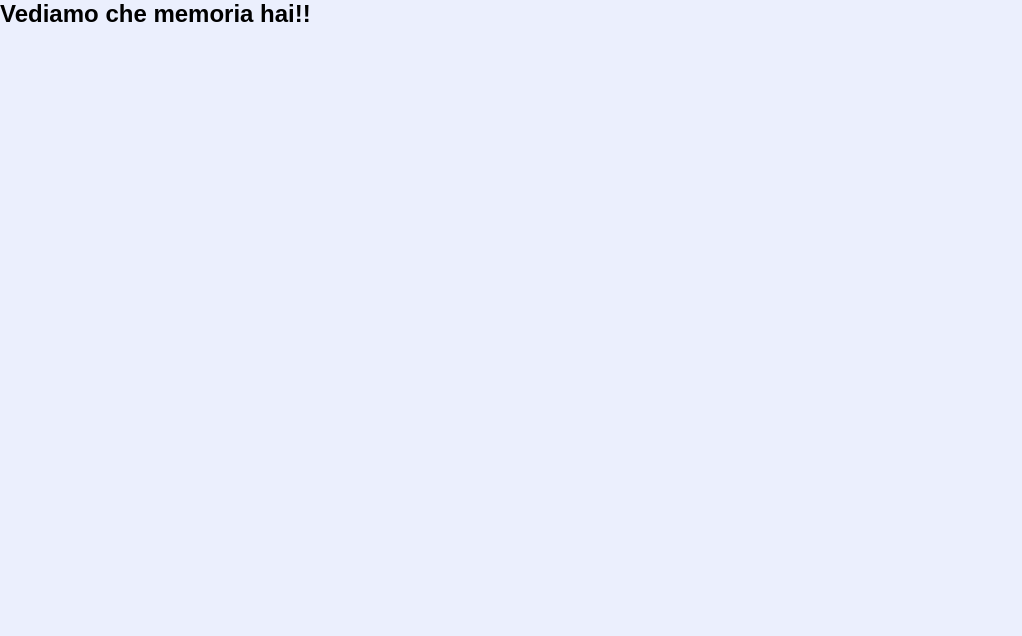
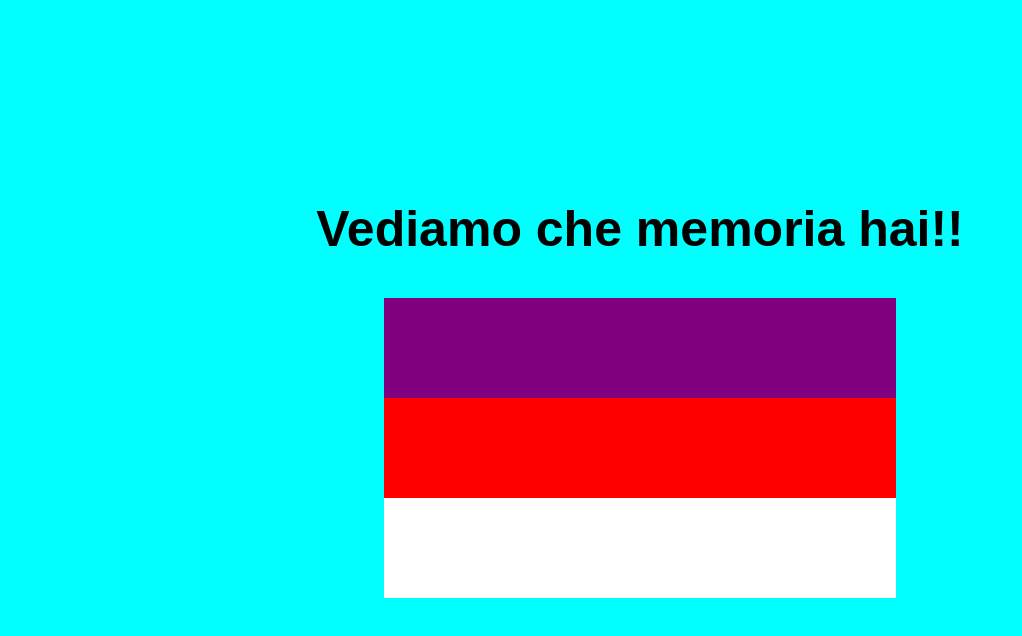
Before and after one commit to GiacomoGiannoni/js-simon, a plain HTML site: page index.html in a window 1280 px wide. Shown: the whole page, without its empty margins (0-1022 px from the left). Drawn offline with Linux system fonts and the light colour scheme; a web font is replaced by a local one.

Commit message:
aggiunta stilizzazione

```diff
--- a/css/style.css
+++ b/css/style.css
@@ -5,13 +5,47 @@
 }
 
 html {
-    background-color: #ebeffd;
+    background-color: cyan;
     font-family: sans-serif;
 }
 
-.container {
+h1 {
+    text-align: center;
+    margin-bottom: 40px;
+    font-size: 50px;
+}
+
+section {
     display: flex;
+    flex-direction: column;
+    margin: 200px auto;
+    width: 80%;
+    justify-content: center;
     align-items: center;
+}
+
+.box {
+    height: 100px;
+    width: 50%;
+    font-size: 30px;
+    display: flex;
     justify-content: center;
-    height: 100vh;
+    align-items: center;
+    text-align: center;
+    background-color: purple;
+    color: white;
 }
+
+#result {
+    background-color: white;
+    color: black;
+}
+
+#timer {
+    background-color: red;
+    color: yellow;
+}
+
+.hidden {
+    visibility: hidden;
+}
```
